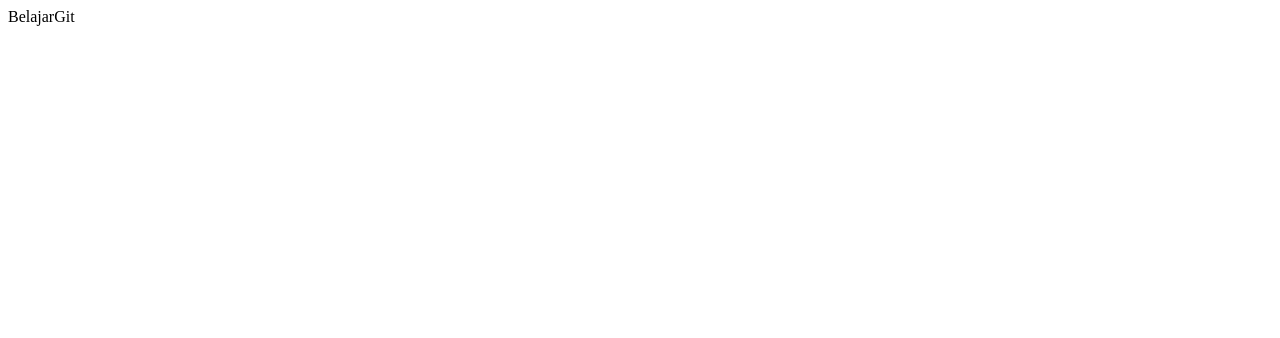
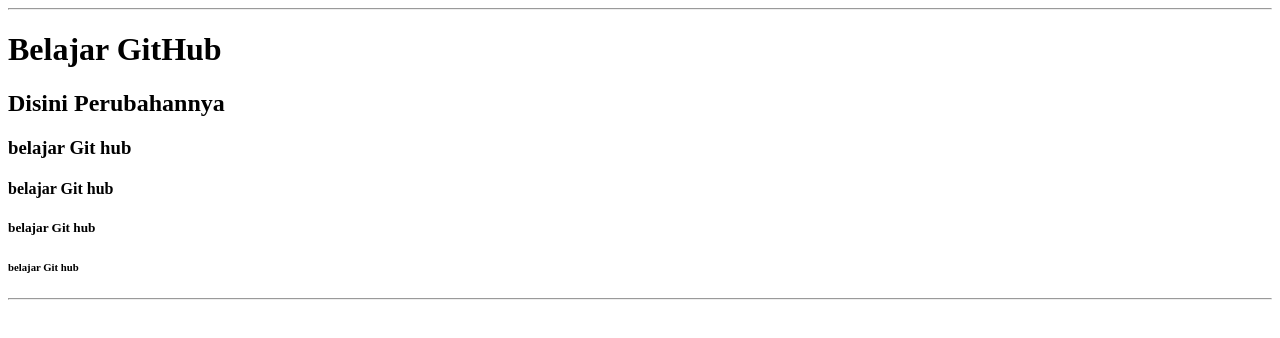
Before and after one commit to darwinhong/belajar-github, a plain HTML site: page index.html in a window 1280 px wide. Drawn offline with Linux system fonts and the light colour scheme.

Commit message:
disini saya menambahkan beberapa paragraf

```diff
--- a/index.html
+++ b/index.html
@@ -4,6 +4,13 @@
 	<title>Documents</title>
 </head>
 <body>
-BelajarGit
+	<hr>
+	<h1>Belajar GitHub</h1>
+	<h2>Disini Perubahannya</h2>
+	<h3>belajar Git hub</h3>
+	<h4>belajar Git hub</h4>
+	<h5>belajar Git hub</h5>
+	<h6>belajar Git hub</h6>
+	<hr>
 </body>
 </html>
```
